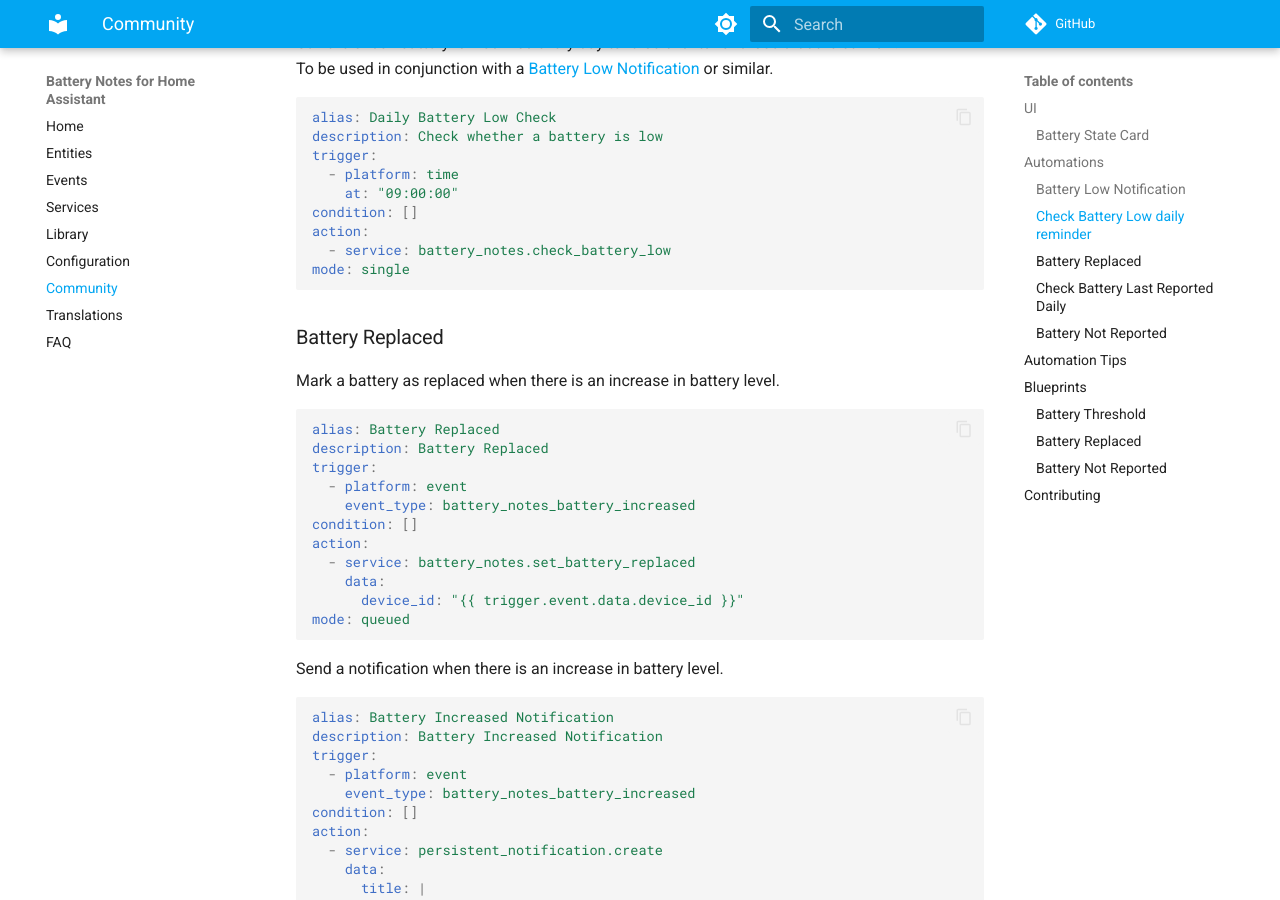
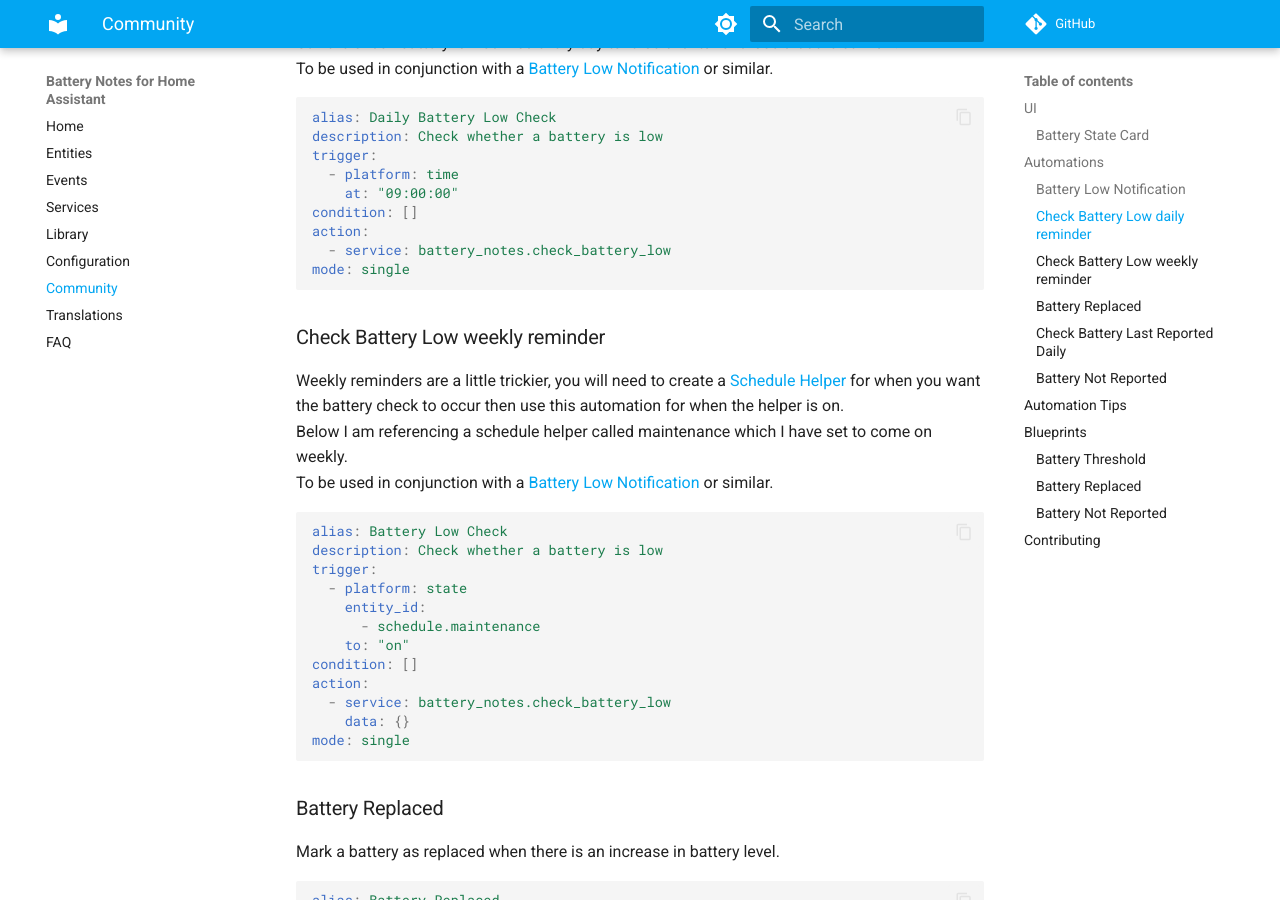
Before and after one commit to andrew-codechimp/HA-Battery-Notes, an MkDocs documentation site: the page built from docs/community.md, in a window 1280 px wide and 900 px high, scrolled down 1678 px. Built offline with MkDocs 1.6.1 and Material for MkDocs 9.7.7, drawn with Linux system fonts in a browser that asks for light colours; comment, search, counter and statistics services are not loaded.

Commit message:
Add a weekly example

````diff
--- a/docs/community.md
+++ b/docs/community.md
@@ -85,6 +85,26 @@ trigger:
 condition: []
 action:
   - service: battery_notes.check_battery_low
+mode: single
+```
+
+### Check Battery Low weekly reminder
+Weekly reminders are a little trickier, you will need to create a [Schedule Helper](https://www.home-assistant.io/integrations/schedule/) for when you want the battery check to occur then use this automation for when the helper is on.
+Below I am referencing a schedule helper called maintenance which I have set to come on weekly.
+To be used in conjunction with a [Battery Low Notification](community.md/#battery-low-notification) or similar.
+
+```yaml
+alias: Battery Low Check
+description: Check whether a battery is low
+trigger:
+  - platform: state
+    entity_id:
+      - schedule.maintenance
+    to: "on"
+condition: []
+action:
+  - service: battery_notes.check_battery_low
+    data: {}
 mode: single
 ```
 
````
